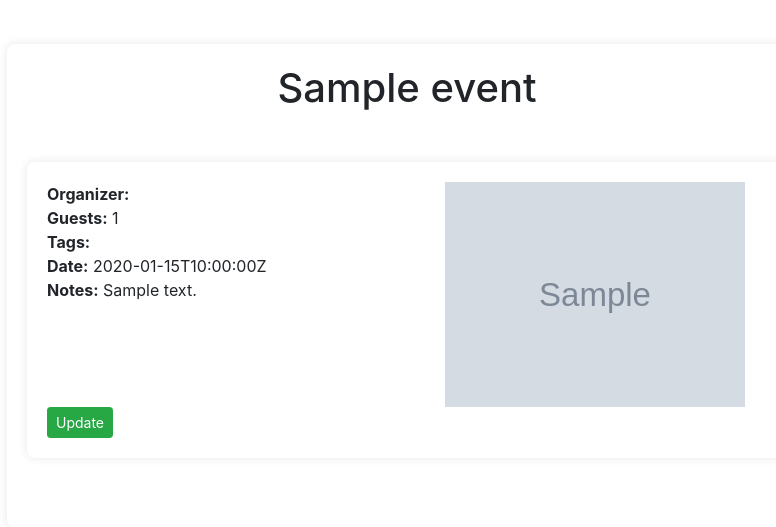
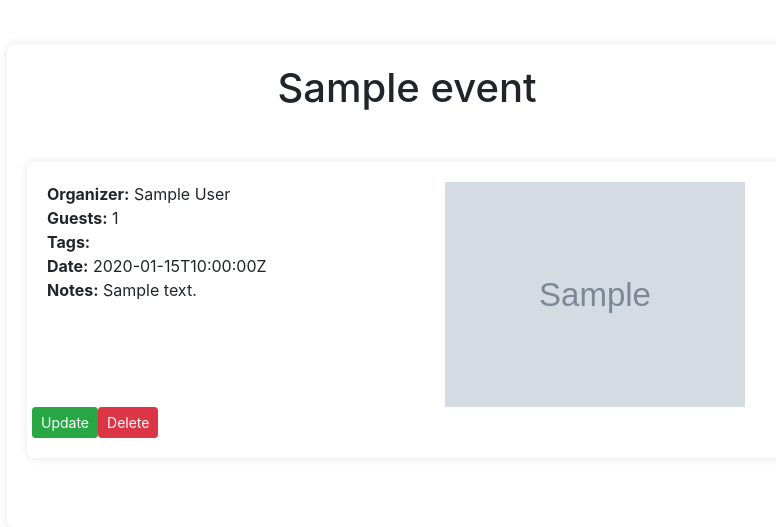
Before and after one commit to pawel-zielinski/my_dictionary_api, a Django app: page /event/1/ in a window 1280 px wide. Shown: the part 56-583 px from the top of the page, without its empty margins (233-1009 px from the left). Run offline with Django 3.2, Linux system fonts and the light colour scheme; a user stored in the database is signed in; tables that the repository leaves empty hold one stand-in row (values such as "Sample post"); grey boxes marked "Sample" are stand-in pictures; some libraries are stand-ins or nearby versions.

Commit message:
Add delete event

```diff
--- a/app/core/permissions.py
+++ b/app/core/permissions.py
@@ -12,7 +12,7 @@
 
     def has_object_permission(self, request, view, obj):
         if view.action in ['update', 'destroy', 'create']:
-            return obj.organizer == request.user
+            return obj.organizer == User.objects.get(username=request.user.username)
         return True
 
 
--- a/app/core/serializers.py
+++ b/app/core/serializers.py
@@ -16,17 +16,24 @@
 
 
 class EventSerializer(ModelSerializer):
+    organizer = serializers.SerializerMethodField()
+
     class Meta:
         model = Event
         fields = (
             'id',
             'name',
+            'organizer',
             'guests',
             'tags',
             'attachment',
             'date',
             'notes',
         )
+
+    @staticmethod
+    def get_organizer(obj):
+        return obj.organizer
 
     def create(self, validated_data):
         organizer = User.objects.get(username=self.context['request'].user.username)
--- a/app/core/urls.py
+++ b/app/core/urls.py
@@ -10,7 +10,7 @@
 urlpatterns = [
     path('event/', EventViewSet.as_view({'get': 'events', 'post': 'events'}), name='eventpage'),
     path('event/<int:pk>/', EventViewSet.as_view({'get': 'retrieve'}), name='eventpage-detail'),
-    path('event/<int:pk>/edit', EventUpdateView.as_view(),
-         name='eventpage-update'),
+    path('event/<int:pk>/edit', EventUpdateView.as_view(), name='eventpage-update'),
+    path('event/<int:pk>/delete', EventViewSet.as_view({'post': 'destroy'}), name='eventpage-delete'),
 ]
 urlpatterns += router.urls
--- a/app/core/viewsets.py
+++ b/app/core/viewsets.py
@@ -1,4 +1,5 @@
 from django.contrib import messages
+from django.http import HttpResponseRedirect
 from django.shortcuts import render, redirect
 from django.views.generic import UpdateView
 from rest_framework import viewsets
@@ -68,7 +69,8 @@
     def destroy(self, request, *args, **kwargs):
         instance = self.get_object()
         instance.delete()
-        return Response(status=204)
+        messages.info(request, 'Event deleted successfully')
+        return HttpResponseRedirect(redirect_to='/event')
 
 
 class UserViewSet(GenericViewSet, RetrieveModelMixin, UpdateModelMixin):
--- a/app/templates/features/event_detail.html
+++ b/app/templates/features/event_detail.html
@@ -37,9 +37,16 @@
                             </div>
                         </article>
                     </div>
-                </div>
                 <a href="{% url 'eventpage-update' pk=data.id %}" class="btn btn-sm btn-success">Update</a>
             </form>
+                {% if request.user.id == data.organizer.id %}
+                <form action="{% url 'eventpage-delete' pk=data.id %}" method="post" novalidate>
+                    {% csrf_token %}
+                    <button type="submit" class="btn btn-sm btn-danger">Delete</button>
+                </form>
+                {% endif %}
+
+            </div>
         </div>
     </div>
 </div>
```
